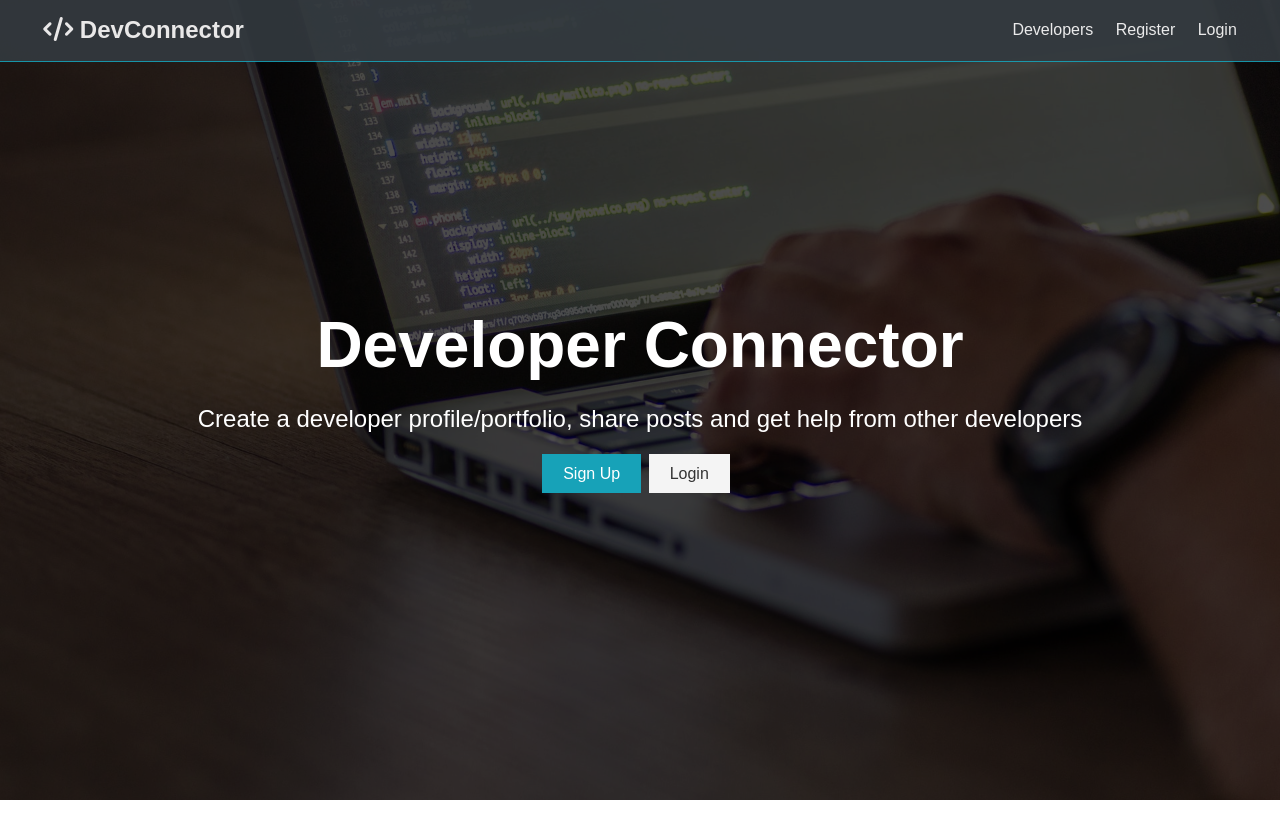
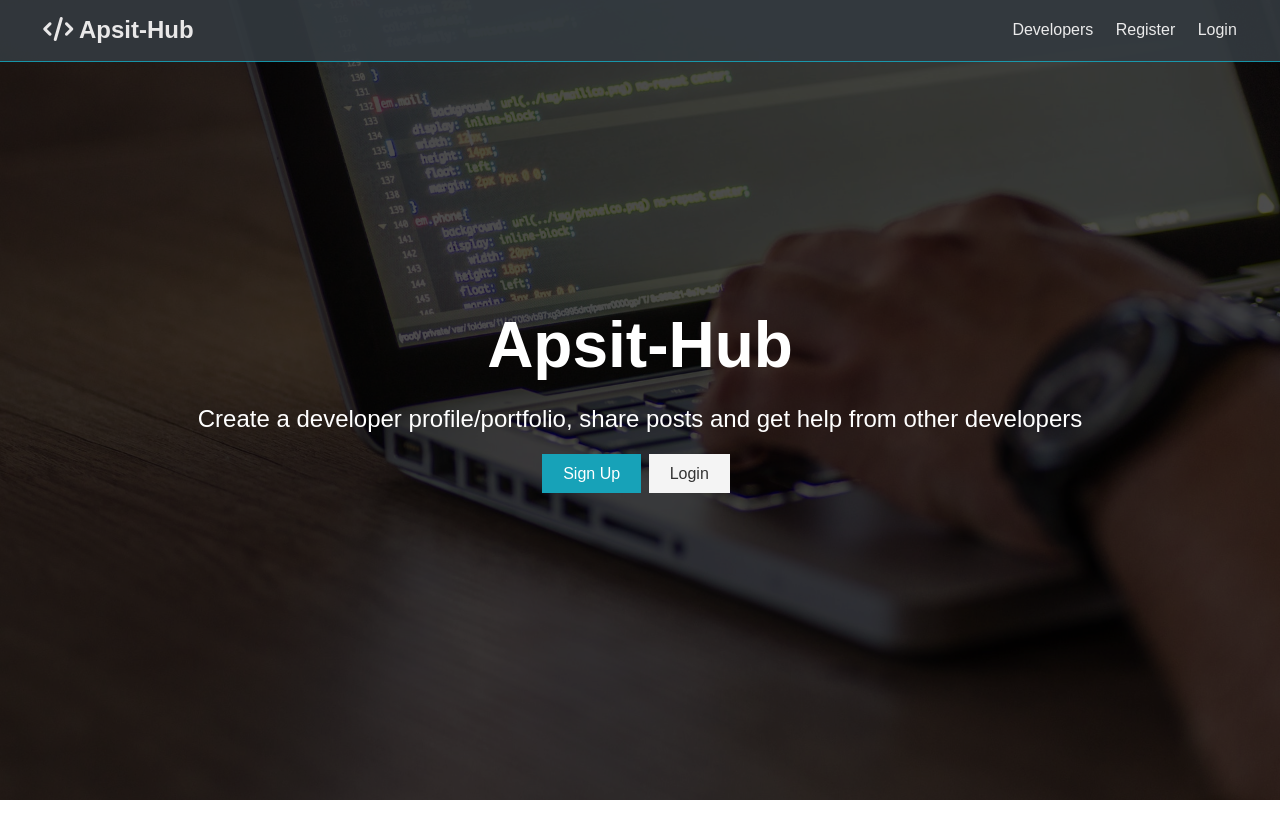
Before and after one commit to devkcodes/Apsit-Hub, a React (Create React App) app in the folder client/: page / in a window 1280 px wide. Shown: the top 838 px of the page. Built offline with nearby package versions, Linux system fonts and the light colour scheme; no server answers.

Commit message:
nav name changed

```diff
--- a/client/src/components/layout/Landing.js
+++ b/client/src/components/layout/Landing.js
@@ -14,7 +14,7 @@ export const Landing = ({ isAuthenticated }) => {
     <section className="landing">
       <div className="dark-overlay">
         <div className="landing-inner">
-          <h1 className="x-large">Developer Connector</h1>
+          <h1 className="x-large">Apsit-Hub</h1>
           <p className="lead">
             Create a developer profile/portfolio, share posts and get help from
             other developers
--- a/client/src/components/layout/Navbar.js
+++ b/client/src/components/layout/Navbar.js
@@ -31,7 +31,7 @@ export const Navbar = ({ auth: { isAuthenticated, loading }, logout }) => {
   return (
     <nav className="navbar bg-dark">
       <h1>
-        <Link to="/"><i className="fas fa-code"></i> DevConnector</Link>
+        <Link to="/"><i className="fas fa-code"></i> Apsit-Hub</Link>
       </h1>
       { !loading && (<Fragment>{isAuthenticated ? authLinks : guestLinks}</Fragment>)}
     </nav>
```
Also changed, not shown: 1 other file (tests, documents, lock files or other folders).
